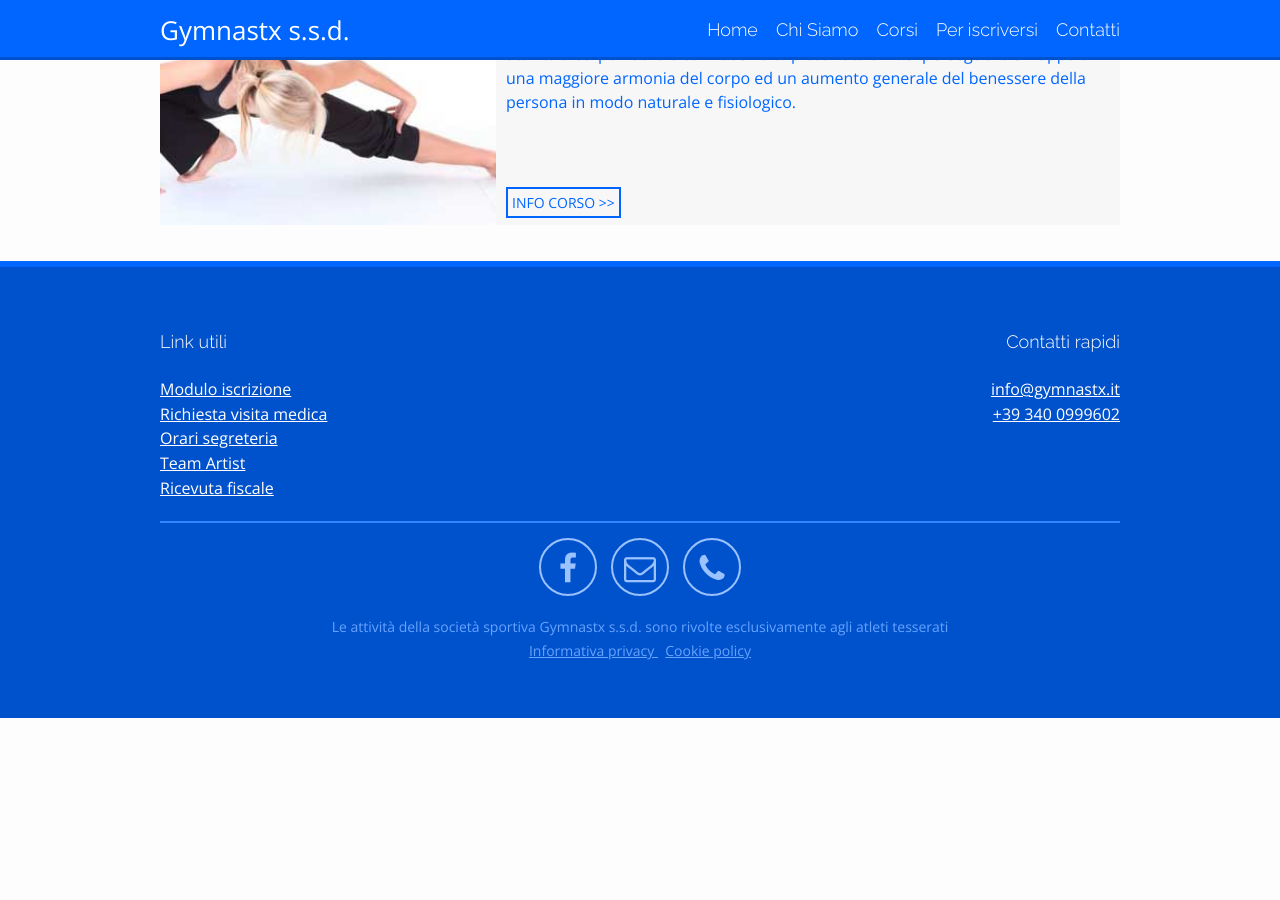
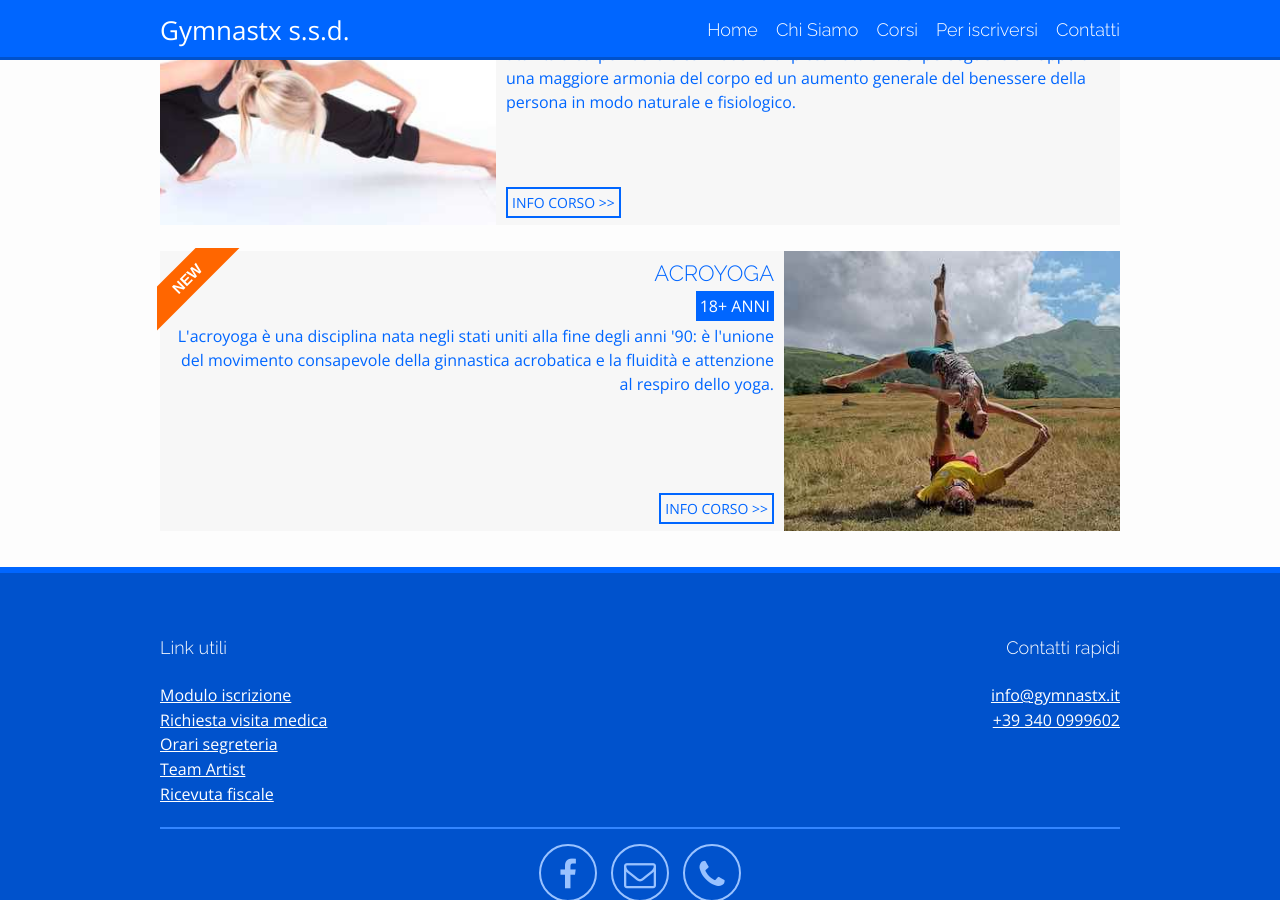
Before and after one commit to gymnastx/gymnastx.github.io, a Jekyll site: the page built from corsi/index.html, in a window 1280 px wide and 900 px high, scrolled down 2126 px. Built offline with Jekyll 4.4.1, drawn with Linux system fonts in a browser that asks for light colours; nearby versions of some CDN libraries; before the commit the page ends 2844 px from its top, so only the background shows below that.

Commit message:
Aggiunto corso acroyoga

```diff
--- a/_data/corsi.yml
+++ b/_data/corsi.yml
@@ -416,3 +416,26 @@
       scheda-contributi: /assets/docs/orari_contributi_ginnastica_adulti.pdf
       giorni:
         - orario: Venerdì 10:30-12:00
+
+- nome: Acroyoga
+  updated: True
+  img: /assets/img/acroyoga_small.jpg
+  img-large: /assets/img/acroyoga_large.jpg
+  dirname: acroyoga
+  link: /corsi/acroyoga/
+  anni: 18+
+  descrizione: "L'acroyoga è una disciplina nata negli stati uniti alla fine degli anni '90: è l'unione del movimento consapevole della ginnastica acrobatica e la fluidità e attenzione al respiro dello yoga."
+  descrizione-lunga: >
+            Nasce una ginnastica di coppia che mette alla prova noi stessi e la nostra capacità di lasciarci andare, guidare.
+            Praticare l'acroyoga aumenta l'autostima, la consapevolezza e tenuta del corpo, ma soprattutto ci permette di esplorare un livello di fiducia nel prossimo del tutto nuovo.
+  gruppi:
+    - nome: Gruppo Acroyoga
+      anni: <2002
+      palestre:
+        - map: https://www.google.com/maps/place/Gymnastx+asd/@44.7061419,10.6110754,15z/data=!4m5!3m4!1s0x0:0x35d6aca0b731336a!8m2!3d44.7061419!4d10.6110754
+          palestra: Palestra Cervi
+          indirizzo-palestra: Via F.lli Cervi 27, Reggio Emilia.
+      descrizione:
+      scheda-contributi: /assets/docs/orari_contributi_acroyoga.pdf
+      giorni:
+        - orario: Giovedì 21:00-22:30
```
Also changed, not shown: assets/img/acroyoga_large.jpg (added), assets/img/acroyoga_small.jpg (added), 1 other file.
